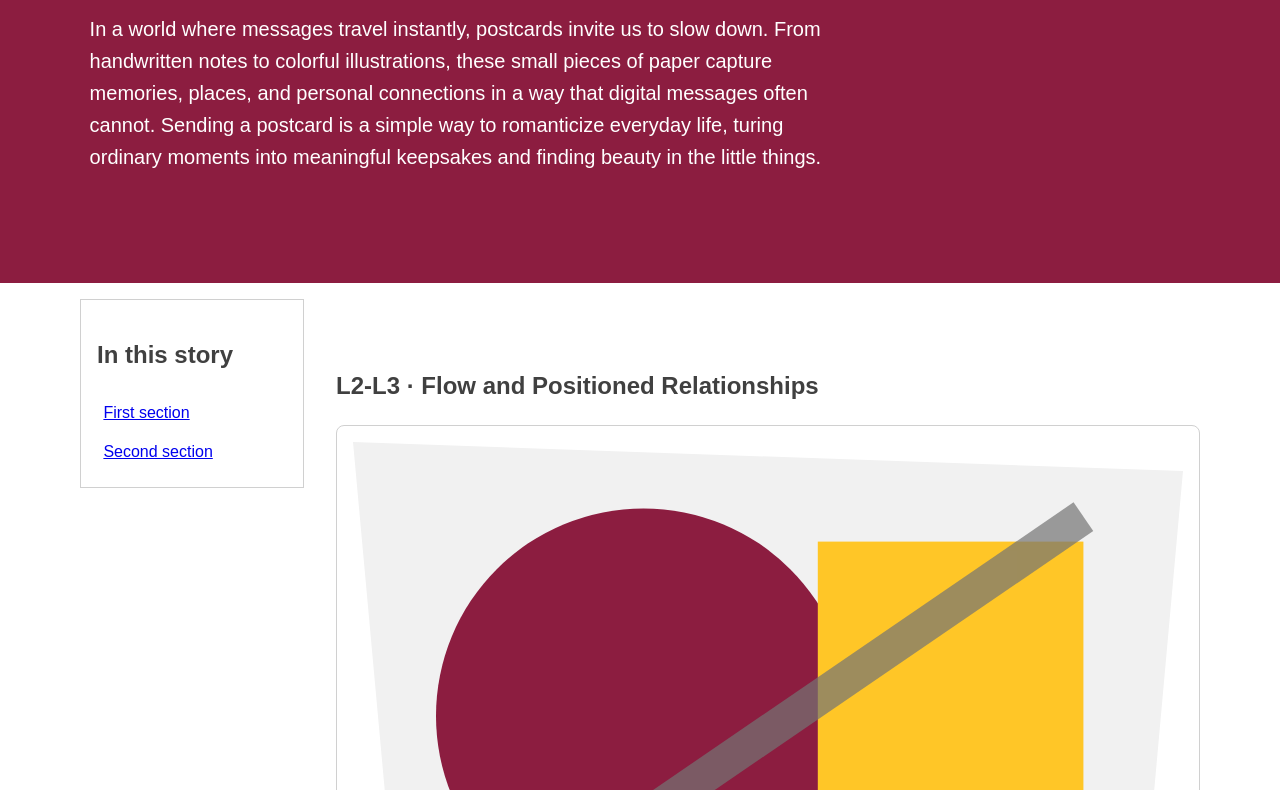
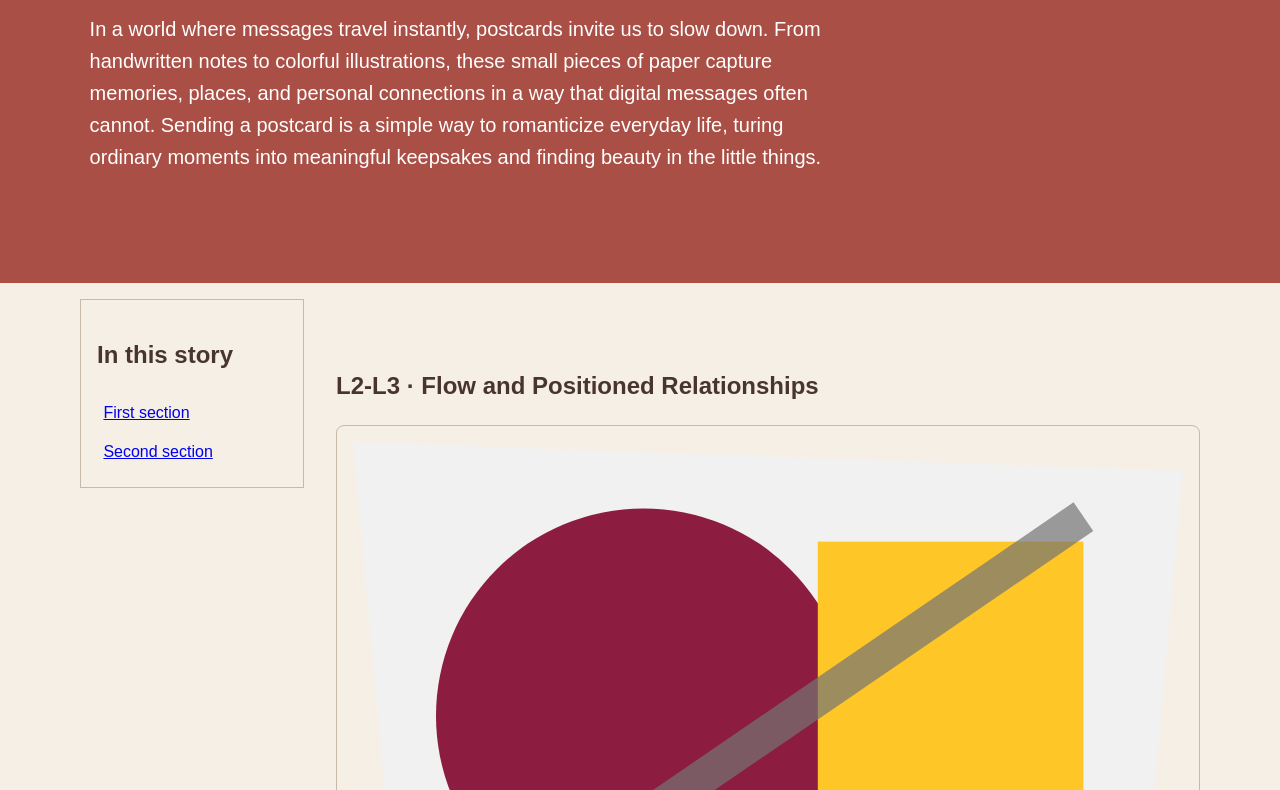
Before and after one commit to baileyjoy/ASSESSMENT-Layered-Feature-Story-Starter, a plain HTML site: page index.html in a window 1280 px wide. Shown: the part 212-1002 px from the top of the page. Drawn offline with Linux system fonts and the light colour scheme.

```diff
--- a/styles.css
+++ b/styles.css
@@ -1,13 +1,18 @@
 :root{
-    --color-text:#404040;
-    --color-surface:#fff;
-    --color-action:#8c1d40;
-    --color-accent:#ffc627;
-    --color-border:#d0d0d0;
-    --color-muted:#5c6670;
+    /* Postmarked magazine color palette */
+    --color-text:#49352f;
+    --color-surface:#f5efe5;
+    --color-action:#a94f46;
+    --color-accent:#e8b6ae;
+    --color-border:#c9b9a9;
+    --color-muted:#70645c;
+
+    /* Spacing and layout */
     --space-3:1rem;
     --radius:.5rem;
     --measure:68ch;
+
+    /* Layer System */
     --layer-base:0;
     --layer-raised:10;
     --layer-sticky:20;
```
Also changed, not shown: 1 other file.
